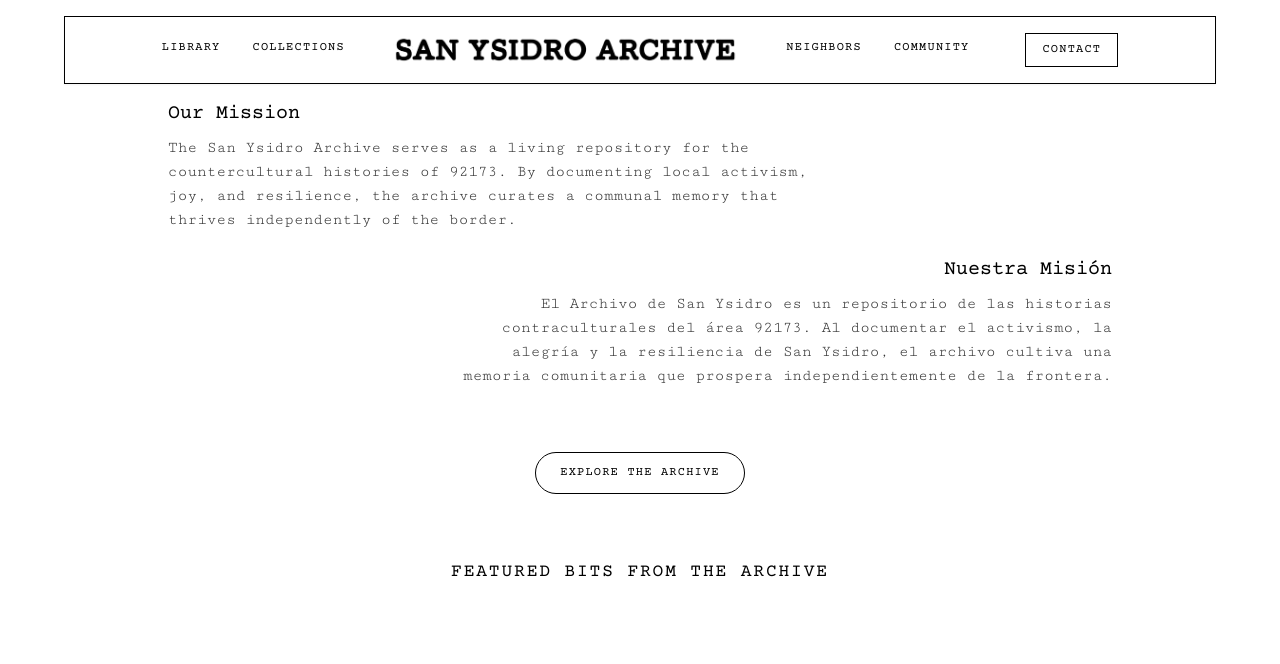
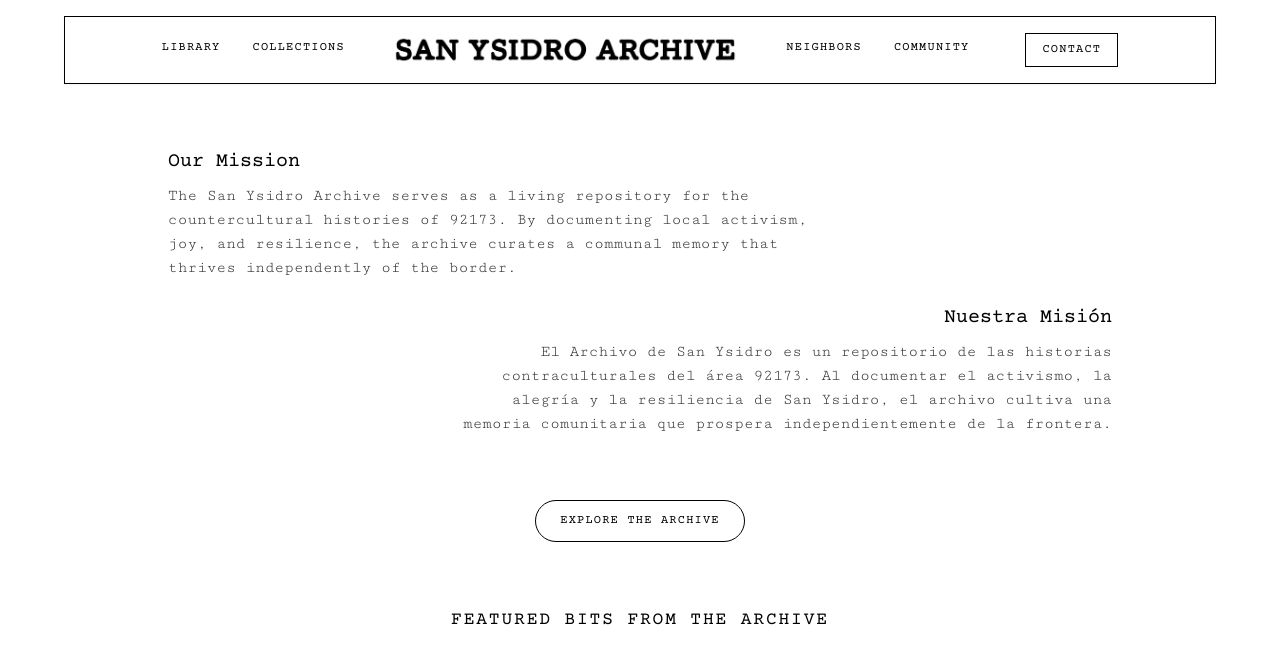
Before and after one commit to h7torres/sya_web, a React (Vite) app: page / in a window 1280 px wide. Shown: the top 664 px of the page. Built offline with nearby package versions, Linux system fonts and the light colour scheme.

Commit message:
fixed spacing in home page.

```diff
--- a/src/pages/Home.jsx
+++ b/src/pages/Home.jsx
@@ -221,7 +221,7 @@ export default function Home() {
   return (
     <main>
       <Container>
-        <div className="pt-8 pb-16">
+        <div className="pt-24 md:pt-20 pb-16">
           <h1 className="sr-only">San Ysidro Archive</h1>
 
           <h2 className="font-mono text-xl text-ink mb-2 text-left">
```
